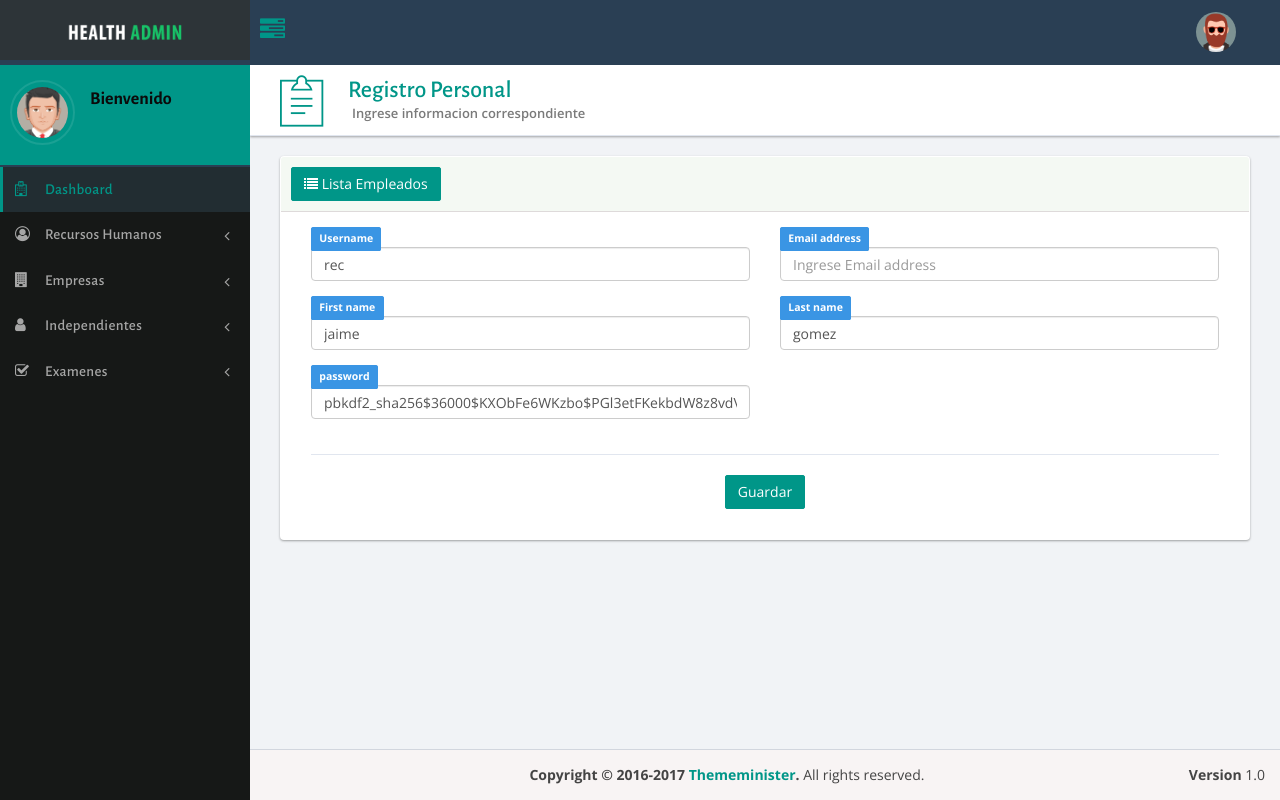
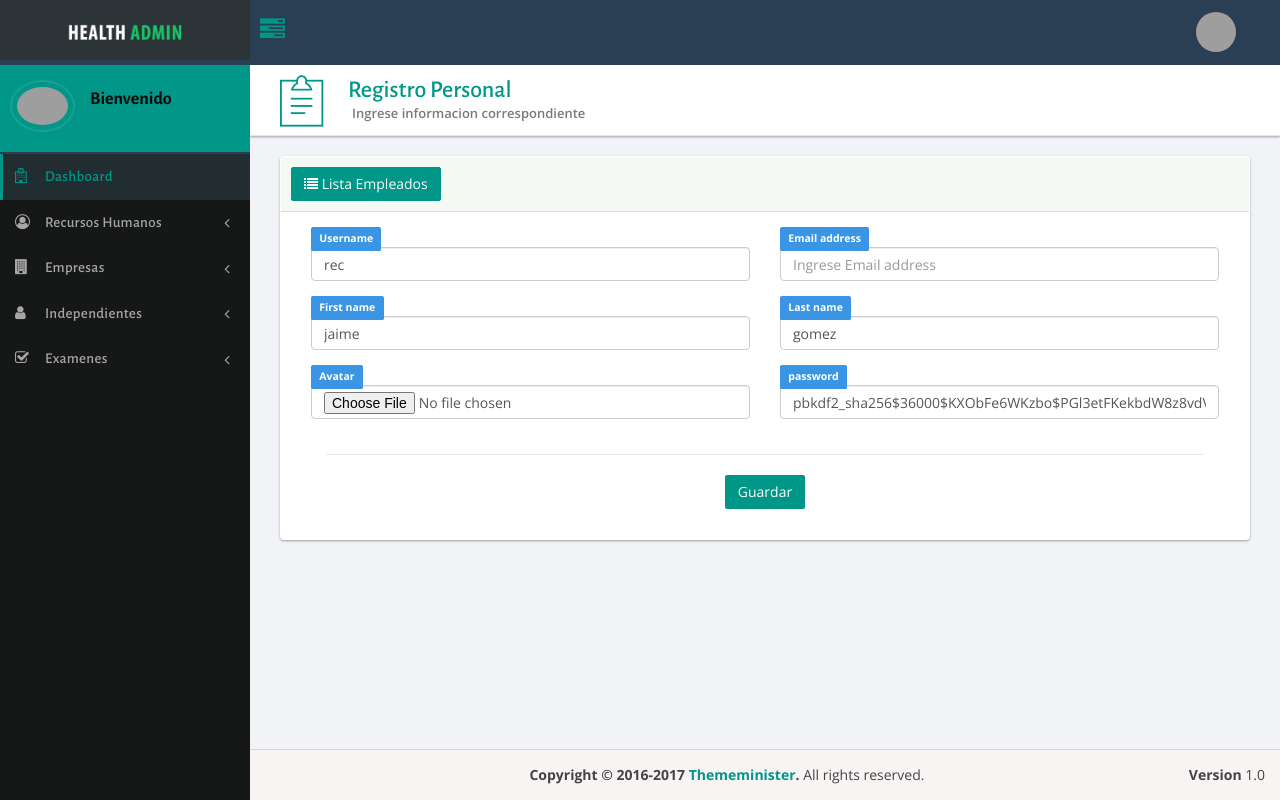
Before and after one commit to jrnp97/small-docadmin, a Django app: page /update/personal/2/ in a window 1280 px wide. Run offline with Django 3.2, Linux system fonts and the light colour scheme; a user stored in the database is signed in; data comes from the database, SQL or seed files in the repository; both versions use the stored data as it was after the commit; some libraries are stand-ins or nearby versions; grey boxes are pictures that could not be loaded.

Commit message:
avatar to users and patients

```diff
--- a/accounts/forms.py
+++ b/accounts/forms.py
@@ -57,8 +57,8 @@ class BaseUserUpdateForm(forms.ModelForm):
 
     class Meta:
         model = User
-        fields = ('username', 'email', 'first_name', 'last_name', 'password',)
-        exclude = ('profile_type', )
+        fields = ('username', 'email', 'first_name', 'last_name', 'avatar', 'password')
+        exclude = ('profile_type',)
 
     def clean_password(self):
         """ To change password need required to administrator """
--- a/accounts/models.py
+++ b/accounts/models.py
@@ -16,6 +16,7 @@ class User(AbstractUser):
     first_name = models.CharField(max_length=30, null=False, blank=False)
     last_name = models.CharField(max_length=30, null=False, blank=False)
     profile_type = models.CharField(max_length=20, choices=PROFILE_TYPE, null=True, blank=True)
+    avatar = models.ImageField(upload_to='avatars/user_owner', null=True, blank=True)
 
     class Meta(AbstractUser.Meta):
         db_table = 'auth_user'
--- a/accounts/urls.py
+++ b/accounts/urls.py
@@ -1,5 +1,8 @@
 from django.conf.urls import url
 from accounts import views
+from django.conf import settings
+from django.conf.urls.static import static
+
 
 urlpatterns = [
     url(r'^$', views.login, name='login'),
@@ -14,4 +17,4 @@ urlpatterns = [
 
     url(r'^users/$', views.user_list, name='user_list')
 
-]
+] + static(settings.MEDIA_URL, document_root=settings.MEDIA_ROOT)
--- a/accounts/views.py
+++ b/accounts/views.py
@@ -74,9 +74,12 @@ class DetailPersonal(LoginRequiredMixin, CheckSuperUser, DetailView):
 detail_personal = DetailPersonal.as_view()
 
 
-class DetailProfile(LoginRequiredMixin, TemplateView):
+class DetailProfile(LoginRequiredMixin, DetailView):
     model = User
     template_name = 'accounts/session/show_profile.html'
+
+    def get_object(self, **kwargs):
+        return self.request.user
 
 
 show_profile = DetailProfile.as_view()
--- a/docapp/models/general.py
+++ b/docapp/models/general.py
@@ -65,6 +65,8 @@ class PacienteEmpresa(models.Model):
     fecha_de_creacion = models.DateTimeField(auto_now_add=True, editable=False, null=False, blank=False)
     ultima_vez_modificado = models.DateTimeField(default=timezone.now, null=False, blank=False, editable=False)
     registrado_por = models.ForeignKey(ReceptionProfile, on_delete=models.CASCADE, related_name='personal_empresa')
+    avatar = models.ImageField(upload_to='avatars/patients_company', null=True, blank=True)
+
 
     def __str__(self):
         return f"{self.nombres} {self.apellidos}"
@@ -242,6 +244,7 @@ class PacienteParticular(models.Model):
     fecha_de_creacion = models.DateTimeField(auto_now_add=True, editable=False, null=False, blank=False)
     ultima_vez_modificado = models.DateTimeField(default=timezone.now, null=False, blank=False, editable=False)
     registrado_por = models.ForeignKey(ReceptionProfile, on_delete=models.CASCADE, related_name='particulares')
+    avatar = models.ImageField(upload_to='avatars/patients_particular', null=True, blank=True, default="media/avatars/default.png")
 
     def __str__(self):
         return f"{self.nombres} {self.apellidos}"
--- a/templates/accounts/session/show_profile.html
+++ b/templates/accounts/session/show_profile.html
@@ -26,7 +26,7 @@
 
                     <div class="fa fa-twitter wtt-mark"></div>
                     <a href="#">
-                        <img alt="" src="{% static 'assets/dist/img/avatar3.png' %}">
+                        <img alt="" src="{{user.avatar.url}}" height="200"  width="260">
                     </a>
                     <section id="user_info">
                         <h1>
--- a/templates/base/navbar.html
+++ b/templates/base/navbar.html
@@ -10,7 +10,7 @@
             <li class="dropdown dropdown-user admin-user">
                 <a href="#" class="dropdown-toggle" data-toggle="dropdown">
                     <div class="user-image">
-                        <img src="{% static 'assets/dist/img/avatar4.png' %}" class="img-circle" height="40" width="40"
+                        <img src="{{ user.avatar.url }}" class="img-circle" height="40" width="40"
                              alt="User Image">
                     </div>
                 </a>
--- a/templates/base/sidebar.html
+++ b/templates/base/sidebar.html
@@ -7,7 +7,7 @@
         <!-- Sidebar user panel -->
         <div class="user-panel">
             <div class="image pull-left">
-                <img src="{% static 'assets/dist/img/avatar5.png' %}" class="img-circle" alt="User Image">
+                <img src="{{ user.avatar.url }}" class="img-circle" alt="User Image">
             </div>
             <div class="info">
                 <h4>Bienvenido</h4>
```
Also changed, not shown: accounts/migrations/0001_initial.py, db.sqlite3, docapp/migrations/0001_initial.py, docapp/migrations/0002_auto_20180826_0322.py (deleted), docapp/migrations/0003_auto_20180826_1435.py (deleted), labapp/migrations/0001_initial.py, labapp/migrations/0002_remove_labexam_examination_id.py (deleted).
